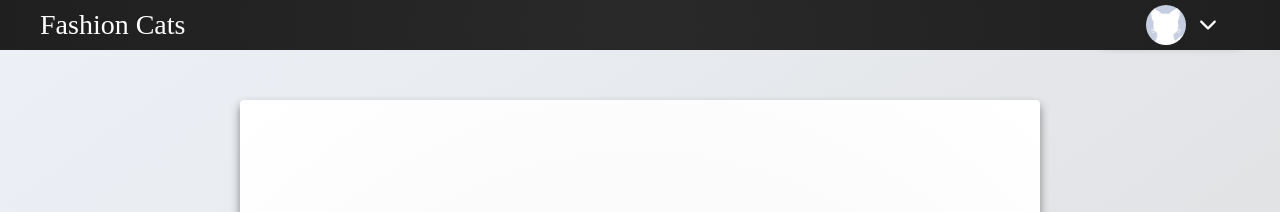
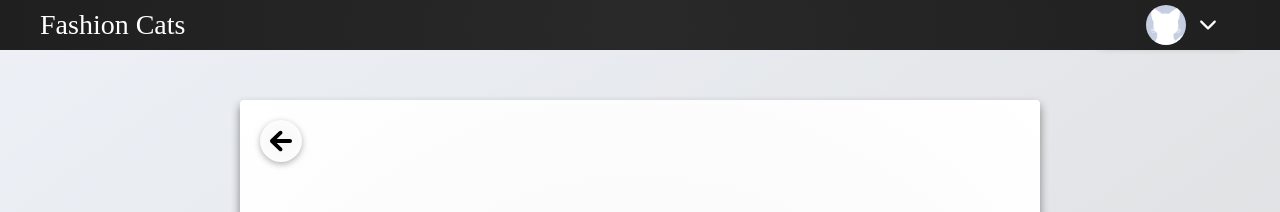
Before and after one commit to gpsign/projeto18-freela-front, a React (Vite) app: page /cat/1 in a window 1280 px wide. Shown: the top 212 px of the page. Built offline with nearby package versions, Linux system fonts and the light colour scheme; a web font is replaced by a local one.

Commit message:
Cat Page
feat: go back button

```diff
--- a/src/pages/Cat.jsx
+++ b/src/pages/Cat.jsx
@@ -3,6 +3,7 @@ import { useNavigate, useParams } from "react-router-dom";
 import { Alert, Header } from "../components/index.js";
 import { CentralizerContainer } from "../styled/CommonStyles.js";
 import styled from "styled-components";
+import { BackArrow } from "../styled/Icons.js";
 
 export function Cat({ cat }) {
 	const { catId } = useParams();
@@ -17,7 +18,11 @@ export function Cat({ cat }) {
 			<Alert />
 			<Header />
 			<CentralizerContainer>
-				<DataContainer></DataContainer>
+				<DataContainer>
+					<GoBack>
+						<BackArrow onClick={() => navigate("/home")} />
+					</GoBack>
+				</DataContainer>
 			</CentralizerContainer>
 		</>
 	);
@@ -27,7 +32,7 @@ const DataContainer = styled.div`
 	width: 800px;
 	height: 900px;
 
-    margin-top: 50px;
+	margin-top: 50px;
 
 	display: flex;
 	flex-direction: column;
@@ -36,7 +41,7 @@ const DataContainer = styled.div`
 
 	border-radius: 4px;
 
-	padding: 15px 0px 15px 0px;
+	padding: 20px;
 
 	filter: drop-shadow(0px 5px 5px gray);
 
@@ -51,3 +56,10 @@ const DataContainer = styled.div`
 
 	overflow-y: scroll;
 `;
+
+const GoBack = styled.div`
+	width: 100%;
+
+	display: flex;
+	align-items: center;
+`;
--- a/src/styled/Icons.js
+++ b/src/styled/Icons.js
@@ -7,11 +7,30 @@ import {
 	BiUser,
 	BiCheck,
 	BiPhone,
-	BiLock,
 	BiEnvelope,
-	BiLockAlt,
 } from "react-icons/bi";
 import { TbLockCheck, TbLock } from "react-icons/tb";
+import { IoMdArrowRoundBack } from "react-icons/io";
+
+export const BackArrow = styled(IoMdArrowRoundBack)`
+	border-radius: 100%;
+
+	font-size: 42px;
+
+	padding: 5px;
+	margin-right: 10px;
+
+	cursor: pointer;
+
+	filter: drop-shadow(0px 2px 3px rgba(0, 0, 0, 0.3));
+
+	background: rgb(247, 247, 247);
+	background: radial-gradient(
+		circle,
+		rgba(247, 247, 247, 1) 15%,
+		rgba(255, 255, 255, 1) 100%
+	);
+`;
 
 export const PhoneIco = styled(BiPhone)`
 	position: absolute;
```
